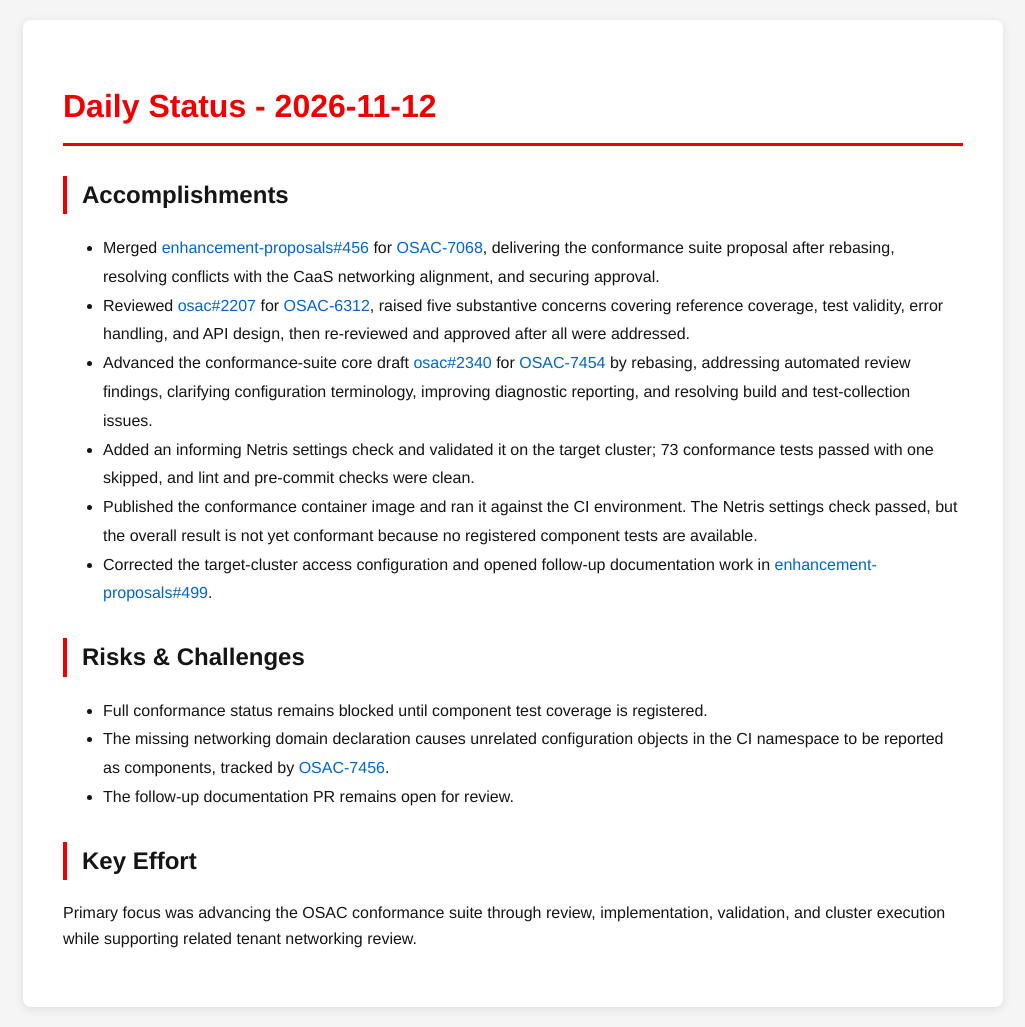
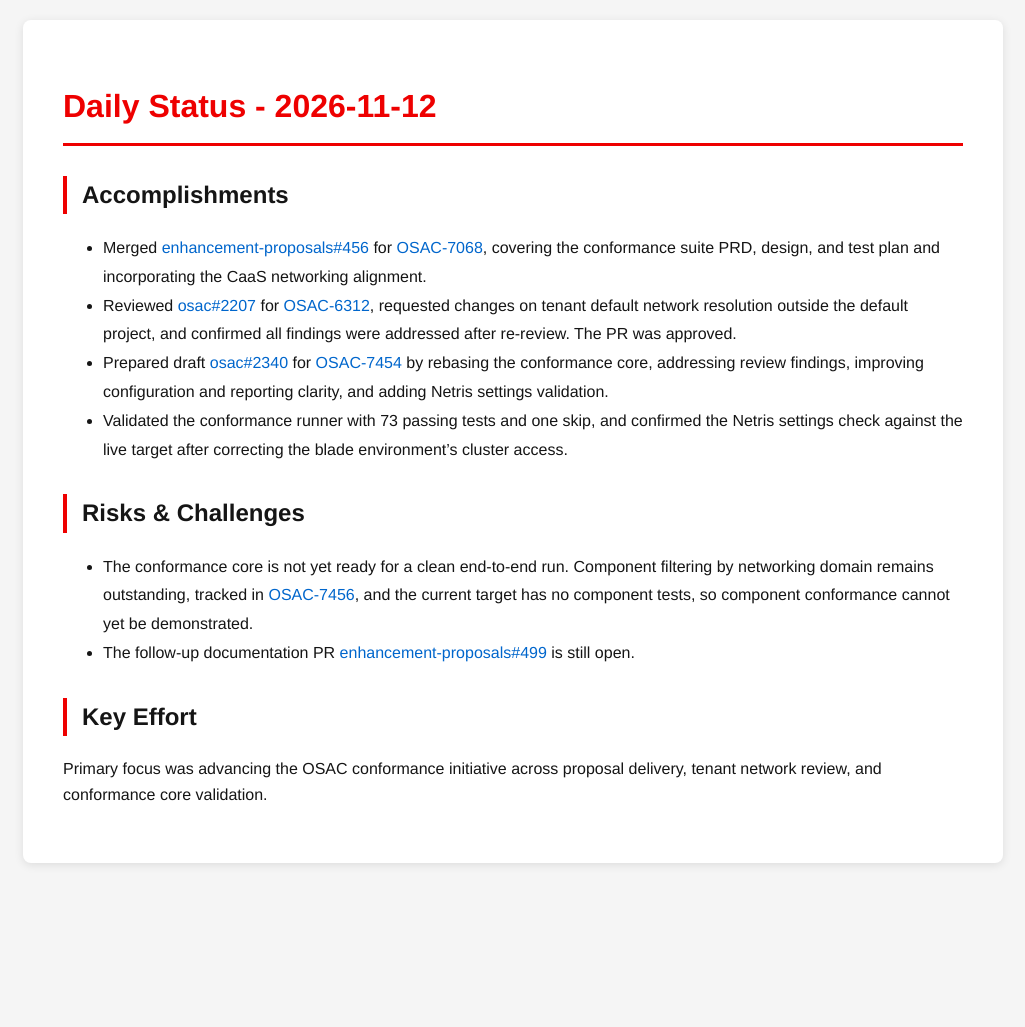
Before and after one commit to tzvatot/daily-status, a Jekyll site: the page built from 2026-11-12.md, in a window 1280 px wide. Shown: the whole page, without its empty margins (127-1152 px from the left). Built offline with Jekyll 4.4.1, drawn with Linux system fonts in a browser that asks for light colours; after the commit the page ends 900 px from its top, so only the background shows below that.

Commit message:
Daily status update - 2026-11-12

```diff
--- a/2026-11-12.md
+++ b/2026-11-12.md
@@ -7,17 +7,14 @@
 # Daily Status - 2026-11-12
 
 ## Accomplishments
-- Merged [enhancement-proposals#456](https://github.com/osac-project/enhancement-proposals/pull/456) for [OSAC-7068](https://redhat.atlassian.net/browse/OSAC-7068), delivering the conformance suite proposal after rebasing, resolving conflicts with the CaaS networking alignment, and securing approval.
-- Reviewed [osac#2207](https://github.com/osac-project/osac/pull/2207) for [OSAC-6312](https://redhat.atlassian.net/browse/OSAC-6312), raised five substantive concerns covering reference coverage, test validity, error handling, and API design, then re-reviewed and approved after all were addressed.
-- Advanced the conformance-suite core draft [osac#2340](https://github.com/osac-project/osac/pull/2340) for [OSAC-7454](https://redhat.atlassian.net/browse/OSAC-7454) by rebasing, addressing automated review findings, clarifying configuration terminology, improving diagnostic reporting, and resolving build and test-collection issues.
-- Added an informing Netris settings check and validated it on the target cluster; 73 conformance tests passed with one skipped, and lint and pre-commit checks were clean.
-- Published the conformance container image and ran it against the CI environment. The Netris settings check passed, but the overall result is not yet conformant because no registered component tests are available.
-- Corrected the target-cluster access configuration and opened follow-up documentation work in [enhancement-proposals#499](https://github.com/osac-project/enhancement-proposals/pull/499).
+- Merged [enhancement-proposals#456](https://github.com/osac-project/enhancement-proposals/pull/456) for [OSAC-7068](https://redhat.atlassian.net/browse/OSAC-7068), covering the conformance suite PRD, design, and test plan and incorporating the CaaS networking alignment.
+- Reviewed [osac#2207](https://github.com/osac-project/osac/pull/2207) for [OSAC-6312](https://redhat.atlassian.net/browse/OSAC-6312), requested changes on tenant default network resolution outside the default project, and confirmed all findings were addressed after re-review. The PR was approved.
+- Prepared draft [osac#2340](https://github.com/osac-project/osac/pull/2340) for [OSAC-7454](https://redhat.atlassian.net/browse/OSAC-7454) by rebasing the conformance core, addressing review findings, improving configuration and reporting clarity, and adding Netris settings validation.
+- Validated the conformance runner with 73 passing tests and one skip, and confirmed the Netris settings check against the live target after correcting the blade environment's cluster access.
 
 ## Risks & Challenges
-- Full conformance status remains blocked until component test coverage is registered.
-- The missing networking domain declaration causes unrelated configuration objects in the CI namespace to be reported as components, tracked by [OSAC-7456](https://redhat.atlassian.net/browse/OSAC-7456).
-- The follow-up documentation PR remains open for review.
+- The conformance core is not yet ready for a clean end-to-end run. Component filtering by networking domain remains outstanding, tracked in [OSAC-7456](https://redhat.atlassian.net/browse/OSAC-7456), and the current target has no component tests, so component conformance cannot yet be demonstrated.
+- The follow-up documentation PR [enhancement-proposals#499](https://github.com/osac-project/enhancement-proposals/pull/499) is still open.
 
 ## Key Effort
-Primary focus was advancing the OSAC conformance suite through review, implementation, validation, and cluster execution while supporting related tenant networking review.
+Primary focus was advancing the OSAC conformance initiative across proposal delivery, tenant network review, and conformance core validation.
```
